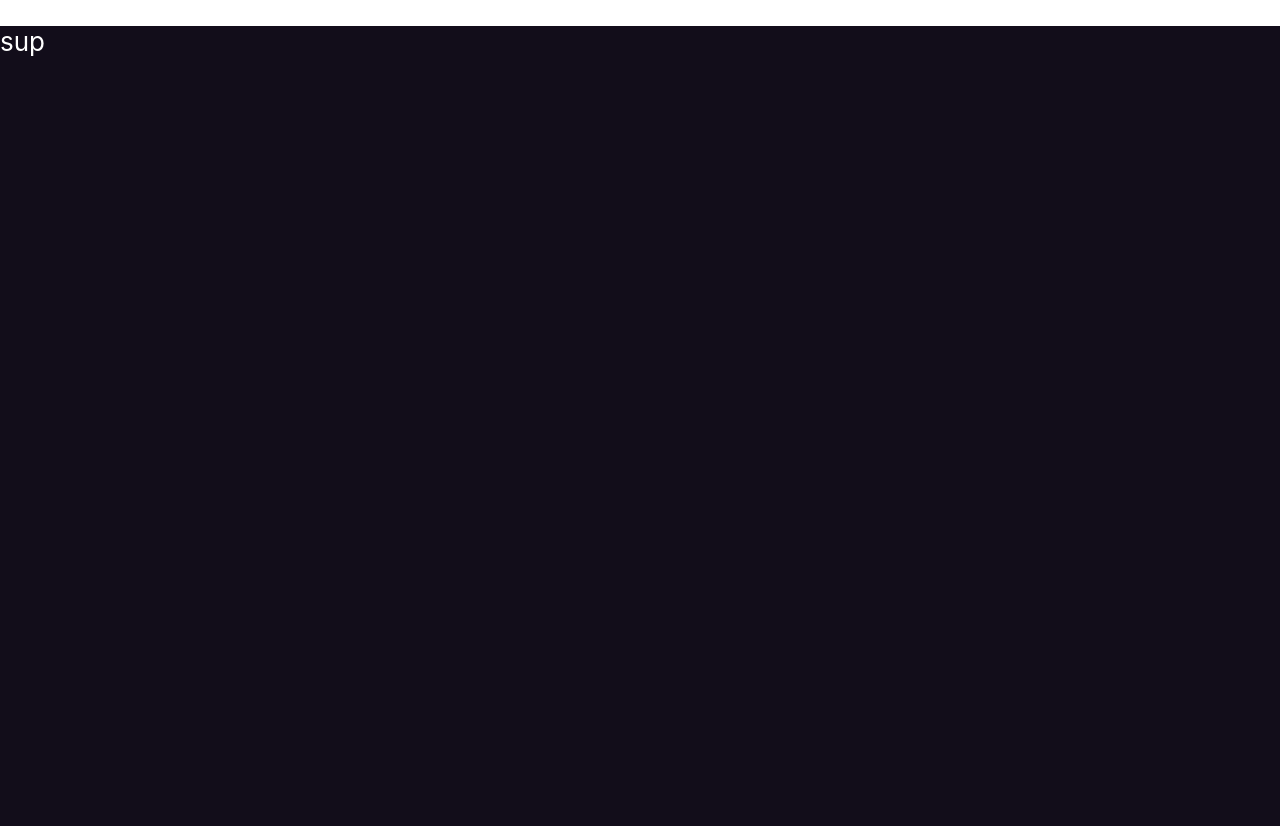
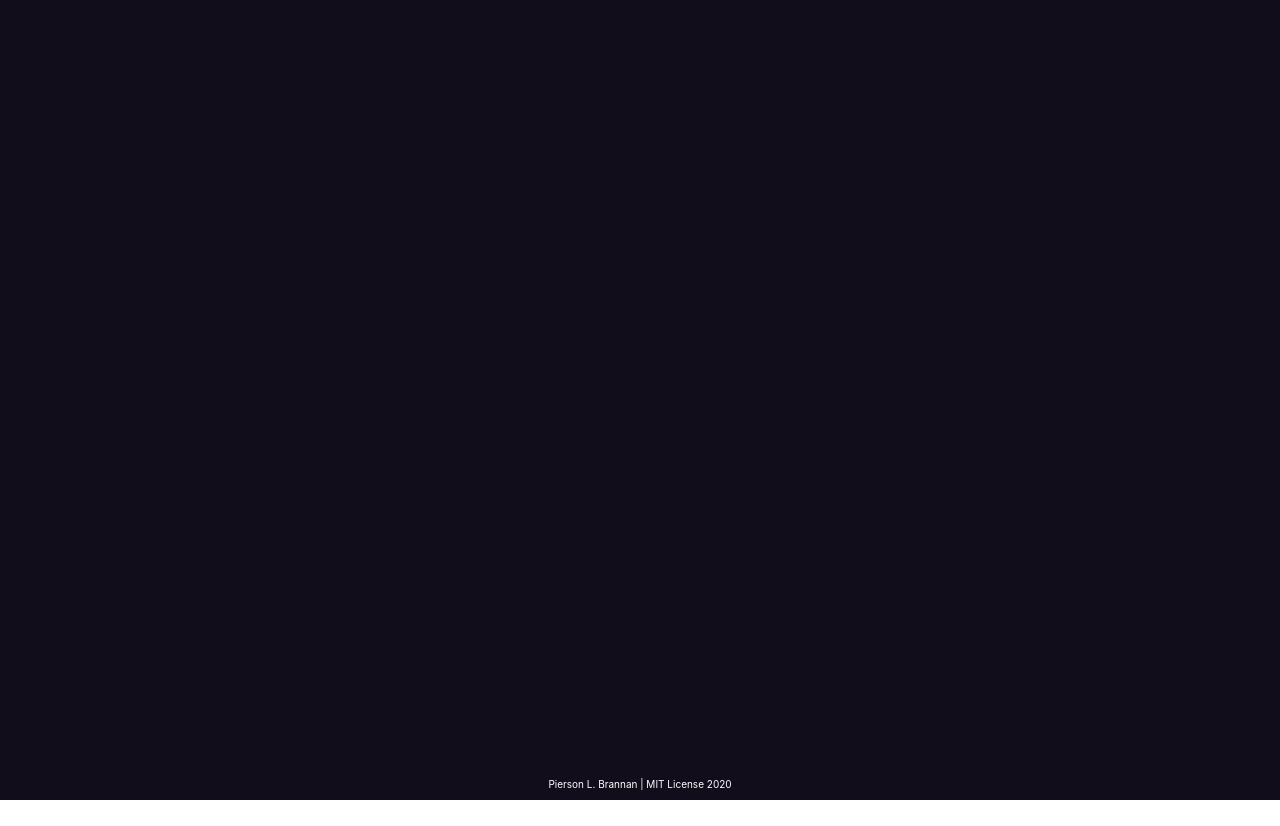
Before and after one commit to bananabrann/bananabrann.com, a React (Create React App) app: page / in a window 1280 px wide. After the commit the page ends 800 px from the top, so only its background shows below. Built offline with nearby package versions, Linux system fonts and the light colour scheme.

Commit message:
Install SASS, add Footer, styles folder

```diff
--- a/package.json
+++ b/package.json
@@ -10,6 +10,7 @@
     "@types/node": "^12.12.37",
     "@types/react": "^16.9.34",
     "@types/react-dom": "^16.9.7",
+    "node-sass": "^4.14.0",
     "react": "^16.13.1",
     "react-dom": "^16.13.1",
     "react-scripts": "3.4.1",
--- a/src/App.tsx
+++ b/src/App.tsx
@@ -1,10 +1,12 @@
-import React from 'react';
-import './App.css';
+import React from "react";
+import Footer from "./Footer/Footer";
+import "./App.css";
+import "./styles/text.scss";
 
 function App() {
   return (
-    <div className="App">
-      <p>sup</p>
+    <div className="App reset">
+      <Footer />
     </div>
   );
 }
--- /dev/null
+++ b/src/Footer/Footer.scss
@@ -0,0 +1,8 @@
+@import '../styles/mixins.scss';
+
+.Footer {
+  @include center-me();
+  width: 100%;
+  position: absolute;
+  bottom: 0;
+}
--- /dev/null
+++ b/src/Footer/Footer.tsx
@@ -0,0 +1,12 @@
+import React from "react";
+import "./Footer.scss";
+
+function Footer() {
+  return (
+    <div className="Footer">
+      <p className="tiny-text">Pierson L. Brannan | MIT License 2020</p>
+    </div>
+  );
+}
+
+export default Footer;
--- /dev/null
+++ b/src/styles/mixins.scss
@@ -0,0 +1,6 @@
+@mixin center-me() {
+  display: flex;
+  flex-direction: inherit;
+  justify-content: center;
+  align-content: center;
+}
--- /dev/null
+++ b/src/styles/text.scss
@@ -0,0 +1,13 @@
+.tiny-text {
+  font-size: 10px;
+}
+
+.reset {
+  margin: 0;
+	padding: 0;
+	border: 0;
+	font-size: 100%;
+	font: inherit;
+  vertical-align: baseline;
+  list-style: none;
+}
```
Also changed, not shown: 1 other file (tests, documents, lock files or other folders).
